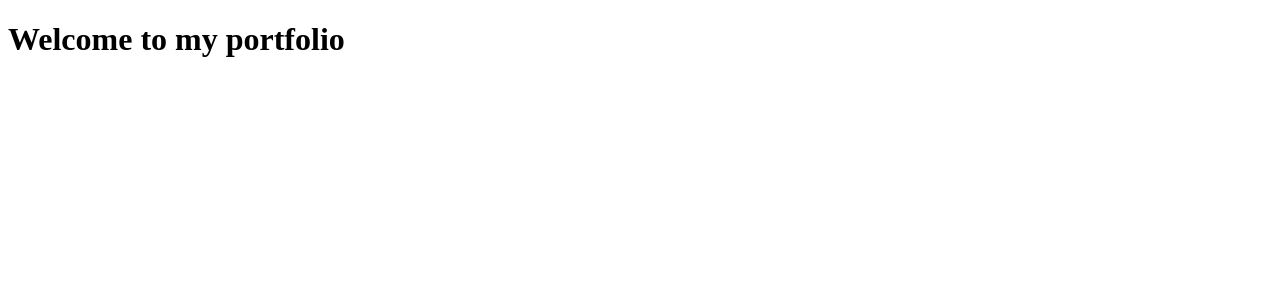
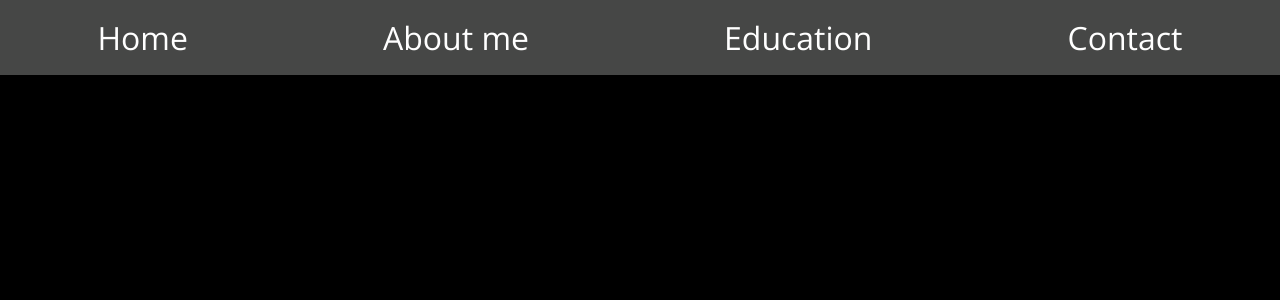
Before and after one commit to Alex-Nygaard/portfolio, a React (Create React App) app: page / in a window 1280 px wide. Shown: the top 300 px of the page. Built offline with nearby package versions, Linux system fonts and the light colour scheme.

Commit message:
Added page components and navbar

```diff
--- a/package.json
+++ b/package.json
@@ -8,6 +8,7 @@
     "@testing-library/user-event": "^13.5.0",
     "react": "^17.0.2",
     "react-dom": "^17.0.2",
+    "react-router-dom": "^6.2.1",
     "react-scripts": "5.0.0",
     "web-vitals": "^2.1.4"
   },
--- a/public/index.html
+++ b/public/index.html
@@ -6,6 +6,7 @@
   <meta http-equiv="X-UA-Compatible" content="IE=edge">
   <meta name="viewport" content="width=device-width, initial-scale=1.0">
   <title>Document</title>
+  <link href="https://fonts.googleapis.com/css2?family=Open+Sans:wght@300&display=swap" rel="stylesheet">
 </head>
 
 <body>
--- /dev/null
+++ b/src/App.js
@@ -0,0 +1,20 @@
+import React from "react";
+import { BrowserRouter, Link, Route, Routes } from "react-router-dom";
+import Navbar from "./components/Navbar";
+import Home from "./components/Home";
+import AboutMe from "./components/AboutMe";
+import SkillsAndProjects from "./components/SkillsAndProjects";
+import Education from "./components/Education";
+import Contact from "./components/Contact";
+
+import "./styles.css";
+
+const App = () => {
+    return (
+        <div>
+            <Navbar />
+        </div>
+    );
+};
+
+export default App;
--- /dev/null
+++ b/src/components/AboutMe.js
@@ -0,0 +1,7 @@
+import React from "react";
+
+const AboutMe = () => {
+    return <h1>AboutMe</h1>;
+};
+
+export default AboutMe;
--- /dev/null
+++ b/src/components/Contact.js
@@ -0,0 +1,7 @@
+import React from "react";
+
+const Contact = () => {
+    return <h1>Contact</h1>;
+};
+
+export default Contact;
--- /dev/null
+++ b/src/components/Education.js
@@ -0,0 +1,7 @@
+import React from "react";
+
+const Education = () => {
+    return <h1>Education</h1>;
+};
+
+export default Education;
--- /dev/null
+++ b/src/components/Home.js
@@ -0,0 +1,7 @@
+import React from "react";
+
+const Home = () => {
+    return <h1>Home</h1>;
+};
+
+export default Home;
--- /dev/null
+++ b/src/components/Navbar.js
@@ -0,0 +1,15 @@
+import React from "react";
+import { Link } from "react-router-dom";
+
+const Navbar = () => {
+    return (
+        <ul className="navbar">
+            <li>Home</li>
+            <li>About me</li>
+            <li>Education</li>
+            <li>Contact</li>
+        </ul>
+    );
+};
+
+export default Navbar;
--- /dev/null
+++ b/src/components/SkillsAndProjects.js
@@ -0,0 +1,7 @@
+import React from "react";
+
+const SkillsAndProjects = () => {
+    return <h1>SkillsAndProjects</h1>;
+};
+
+export default SkillsAndProjects;
--- a/src/index.js
+++ b/src/index.js
@@ -1,9 +1,10 @@
-import React from 'react';
-import ReactDOM from 'react-dom';
+import React from "react";
+import ReactDOM from "react-dom";
+import App from "./App";
 
 ReactDOM.render(
-  <React.StrictMode>
-    <h1>Welcome to my portfolio</h1>
-  </React.StrictMode>,
-  document.getElementById('root')
+    <React.StrictMode>
+        <App />
+    </React.StrictMode>,
+    document.getElementById("root")
 );
--- /dev/null
+++ b/src/styles.css
@@ -0,0 +1,27 @@
+* {
+    margin: 0;
+    padding: 0;
+    font-family: "Open Sans", sans-serif;
+}
+
+body {
+    background-color: black;
+}
+
+.navbar {
+    list-style-type: none;
+    display: flex;
+    justify-content: space-around;
+    align-items: center;
+    position: fixed;
+    width: 100%;
+    height: 75px;
+    background-color: #464746;
+
+    color: white;
+    font-size: 2em;
+}
+
+.navbar li {
+    float: left;
+}
```
Also changed, not shown: 1 other file (tests, documents, lock files or other folders).
